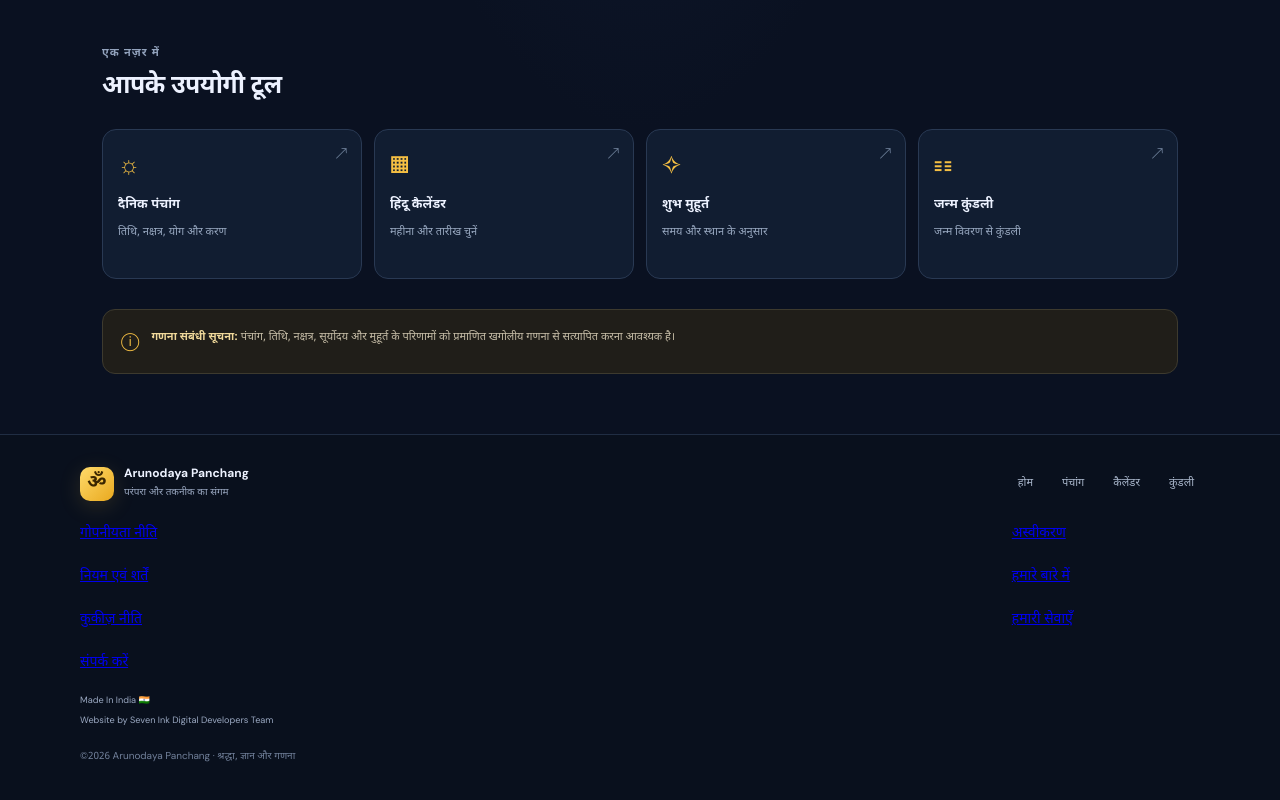
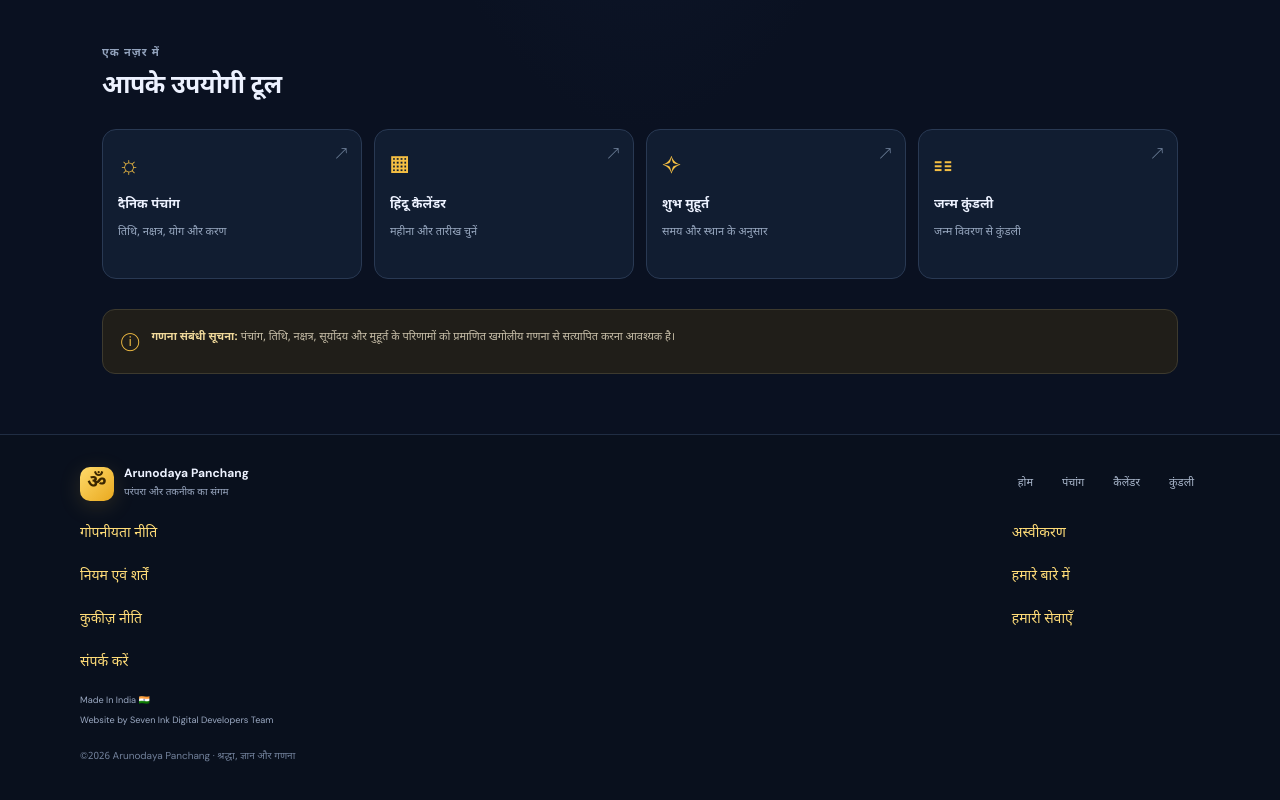
Before and after one commit to rockingviku-lgtm/arunodaya-panchang-hindi, a website built with Vite: page index.html in a window 1280 px wide. Shown: the part 1399-2199 px from the top of the page. Built offline with nearby package versions, Linux system fonts and the light colour scheme.

Commit message:
Update style.css

```diff
--- a/src/style.css
+++ b/src/style.css
@@ -55,3 +55,18 @@ h2{font-size:26px}footer{padding:25px 15px 90px;grid-template-columns:1fr;gap:14
   font-size: 11px;
 }
 .footer-credit small { display: block; }
+
+/* Arunodaya Panchang - policy page links */
+a {
+  color: #ffdc78;
+  text-decoration: none;
+}
+
+a:visited {
+  color: #e9bd55;
+}
+
+a:hover {
+  color: #ffffff;
+  text-decoration: underline;
+}
```
